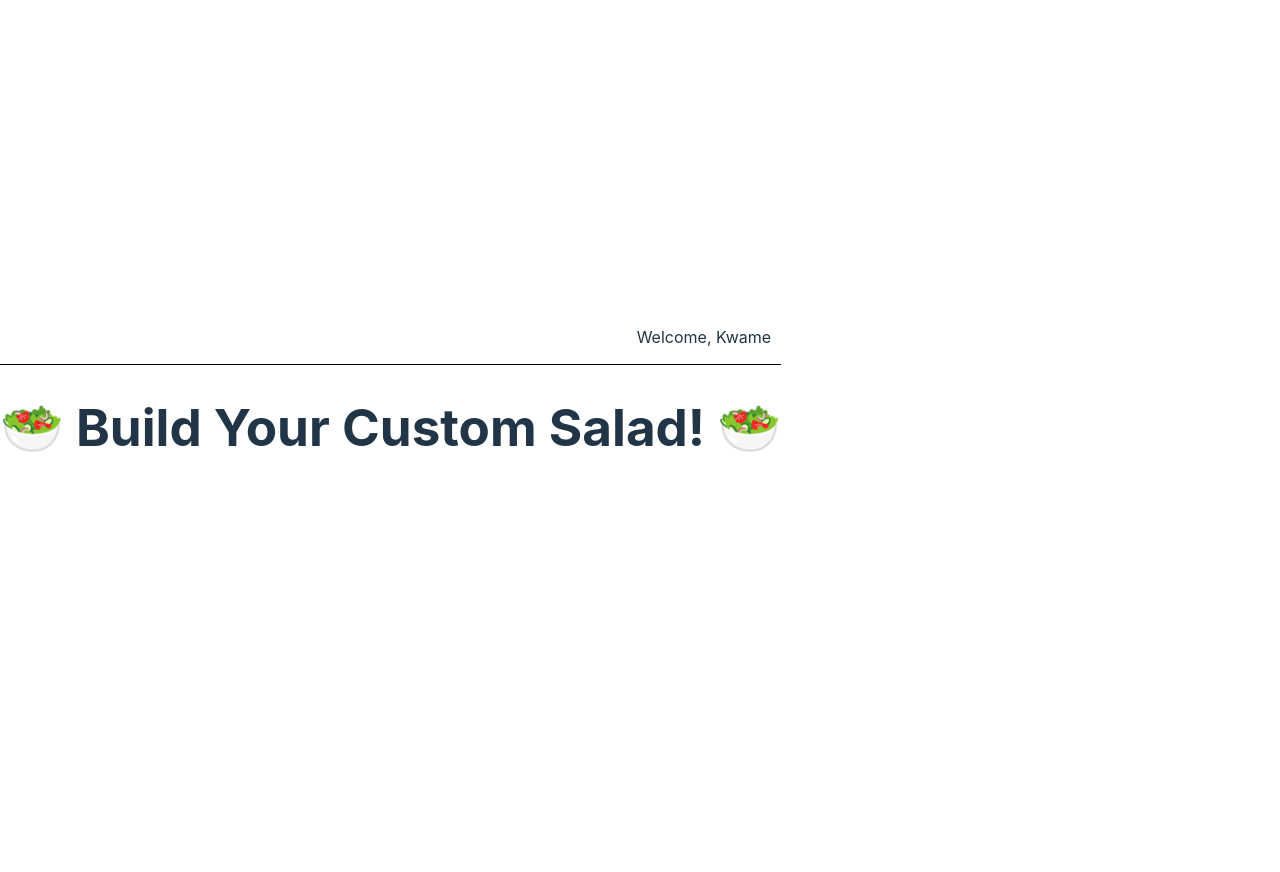
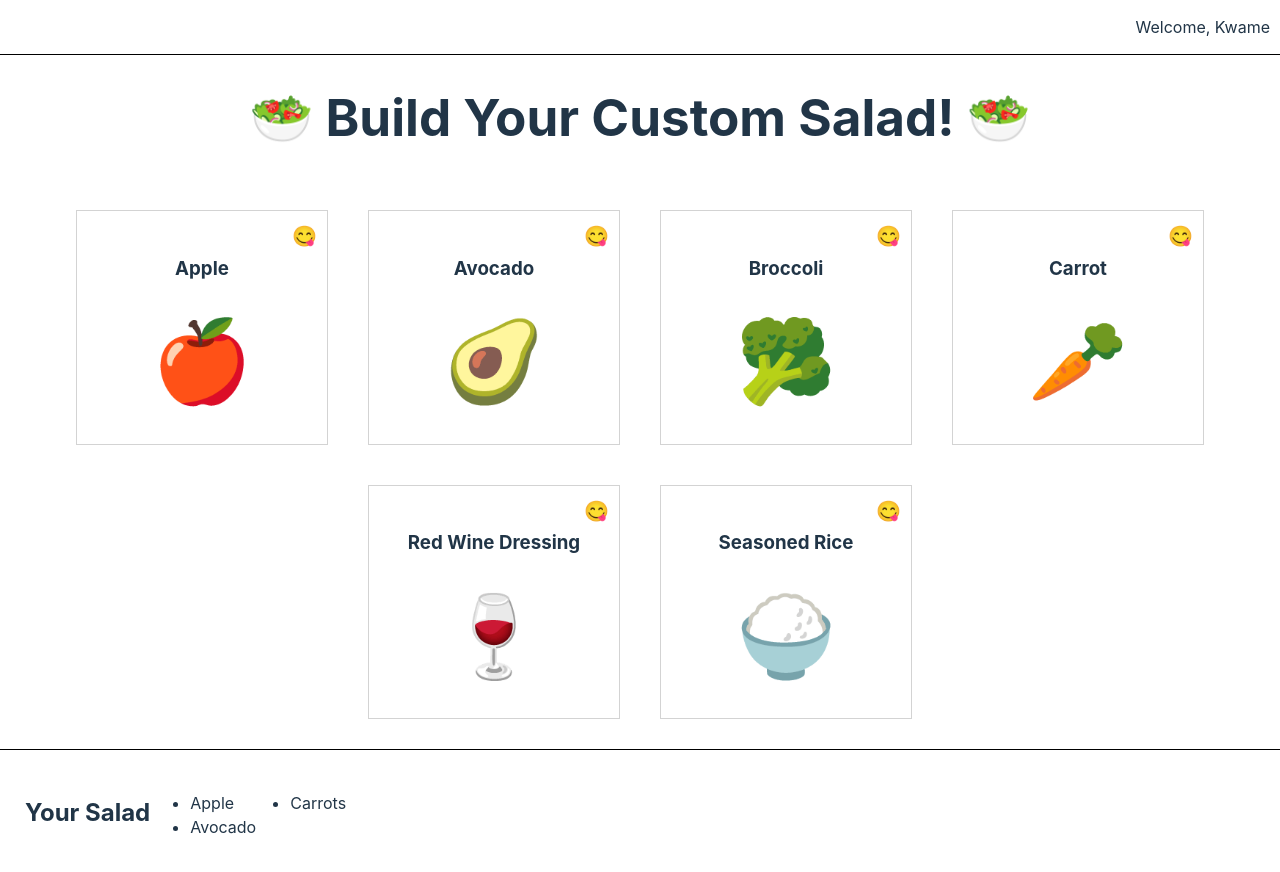
Before and after one commit to tiamga/react-context, a React (Vite) app: page / in a window 1280 px wide. Shown: the top 872 px of the page. Before the commit the page ends 800 px from the top, so only its background shows below. Built offline with nearby package versions, Linux system fonts and the light colour scheme.

Commit message:
feat: complete salad

```diff
--- /dev/null
+++ b/src/components/SaladBuilder/SaladBuilder.jsx
@@ -0,0 +1,57 @@
+import React from 'react';
+import SaladItem from '../SaladItem/SaladItem';
+
+import { createUseStyles } from 'react-jss';
+
+const useStyles = createUseStyles({
+  wrapper: {
+    display: 'flex',
+    flexWrap: 'wrap',
+    padding: [10, 50],
+    justifyContent: 'center',
+  }
+});
+
+const ingredients = [
+  {
+    image: '🍎',
+    name: 'apple',
+  },
+  {
+    image: '🥑',
+    name: 'avocado',
+  },
+  {
+    image: '🥦',
+    name: 'broccoli',
+  },
+  {
+    image: '🥕',
+    name: 'carrot',
+  },
+  {
+    image: '🍷',
+    name: 'red wine dressing',
+  },
+  {
+    image: '🍚',
+    name: 'seasoned rice',
+  },
+];
+
+export default function SaladBuilder() {
+  const classes = useStyles();
+  return(
+    <div className={classes.wrapper}>
+      {
+        ingredients.map(ingredient => (
+          <SaladItem
+            key={ingredient.name}
+            image={ingredient.image}
+            name={ingredient.name}
+          />
+        ))
+      }
+    </div>
+  )
+}
--- a/src/components/SaladMaker/SaladMaker.jsx
+++ b/src/components/SaladMaker/SaladMaker.jsx
@@ -1,5 +1,7 @@
 import React from 'react';
 import { createUseStyles } from 'react-jss';
+import SaladBuilder from '../SaladBuilder/SaladBuilder';
+import SaladSummary from '../SaladSummary/SaladSummary';
 
 const useStyles = createUseStyles({
   wrapper: {
@@ -16,6 +18,8 @@ export default function SaladMaker() {
           Build Your Custom Salad!
           <span role="img" aria-label="salad"> 🥗</span>
       </h1>
+      <SaladBuilder />
+      <SaladSummary />
     </>
   )
 }
--- /dev/null
+++ b/src/components/SaladSummary/SaladSummary.jsx
@@ -0,0 +1,33 @@
+import React from 'react';
+import { createUseStyles } from 'react-jss';
+
+const useStyles = createUseStyles({
+  list: {
+    display: 'flex',
+    flexDirection: 'column',
+    flexWrap: 'wrap',
+    maxHeight: 50,
+    '& li': {
+      width: 100
+    }
+  },
+  wrapper: {
+    borderTop: 'black solid 1px',
+    display: 'flex',
+    padding: 25,
+  }
+});
+
+export default function SaladSummary() {
+  const classes = useStyles();
+  return(
+    <div className={classes.wrapper}>
+      <h2>Your Salad</h2>
+      <ul className={classes.list}>
+        <li>Apple</li>
+        <li>Avocado</li>
+        <li>Carrots</li>
+      </ul>
+    </div>
+  )
+}
```
